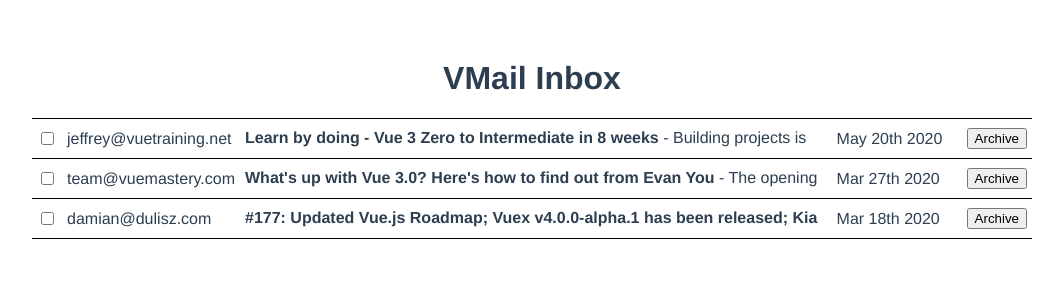
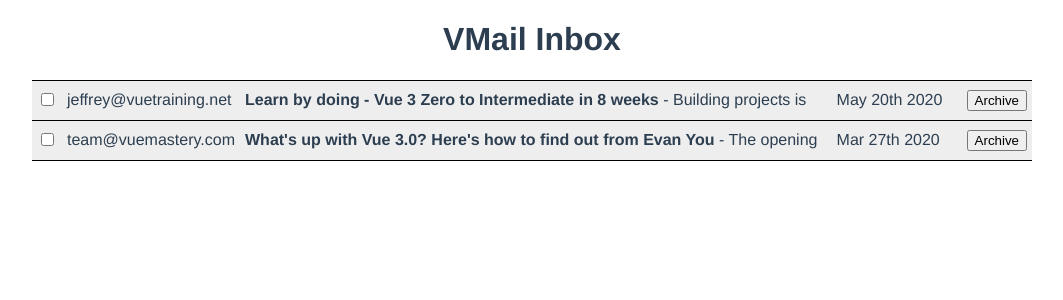
Before and after one commit to wjen/squirrelmail-vue, a Vue app: page / in a window 1280 px wide. Shown: the top 300 px of the page, without its empty margins (108-1171 px from the left). Built offline with nearby package versions, Linux system fonts and the light colour scheme; data requests are answered from the project's data file.

Commit message:
add modal and mailview read and archive

```diff
--- a/db.json
+++ b/db.json
@@ -7,7 +7,8 @@
       "body": "The opening keynote of VueConf US this year was Evan You (the creator of Vue), giving his State of the Vuenion address. He walked us through the journey of getting Vue 3 from a prototype to a reality the past year. He also dove into Vue's overall growth in the community.",
       "sentAt": "2020-03-27T18:25:43.511Z",
       "archived": false,
-      "read": false
+      "read": true,
+      "archive": true
     },
     {
       "id": 2,
@@ -16,7 +17,8 @@
       "body": "Building projects is one of the most effective ways to learn - and _the_ most effective way _remember_ what you've learned - but it can be frustrating.\n\nThis 8-week course takes the pain out of 'learning by doing'.\n\nEach week we give you\n\n* a project that will grow your skills without overwhelming you\n* links to hand-picked resources, such as Vue Mastery videos, that share the knowledge you'll need for the project (no more useless rabbit holes)\n* answers to any and all questions you have while working\n* feedback on your completed code (so you're only learning good habits)\n\nOur instructors are standing by to answer your questions.\n\nReady to learn?",
       "sentAt": "2020-05-20T18:25:43.511Z",
       "archived": false,
-      "read": false
+      "read": true,
+      "archive": true
     },
     {
       "id": 3,
@@ -24,8 +26,9 @@
       "subject": "#177: Updated Vue.js Roadmap; Vuex v4.0.0-alpha.1 has been released; Kia King Ishii join the core team; Nuxt v2.12 released; Videos from Vue.js Amsterdam 2020 are here!",
       "body": "First of all, lets congratulate Kia King Ishii on joining the Vue.js core team! 🎉 He has been doing an incredible job building vuex-orm and will now focus on working on the next versions of Vuex.\n\nSpeaking of which – Vuex v4.0.0-alpha.1 has just been released! This is the version of Vuex that will work with Vue 3.0 but keep the familiar API you know from the current version.",
       "sentAt": "2020-03-18T18:25:43.511Z",
-      "archived": false,
-      "read": true
+      "archived": true,
+      "read": true,
+      "archive": true
     },
     {
       "id": 4,
--- a/package.json
+++ b/package.json
@@ -11,7 +11,8 @@
     "axios": "^0.19.2",
     "core-js": "^3.6.5",
     "date-fns": "^2.17.0",
-    "marked": "^0.8.1",
+    "json-server": "^0.16.3",
+    "marked": "^0.8.2",
     "vue": "^3.0.0"
   },
   "devDependencies": {
--- a/src/App.vue
+++ b/src/App.vue
@@ -1,90 +1,22 @@
 <template>
   <h1>VMail Inbox</h1>
 
-  <table class="mail-table">
-    <tbody>
-      <tr
-        v-for="email in unarchivedEmails"
-        :key="email.id"
-        :class="['clickable', email.read ? 'read' : '']"
-        @click="email.read = true"
-      >
-        <td>
-          <input type="checkbox" />
-        </td>
-        <td>{{ email.from }}</td>
-        <td>
-          <p>
-            <strong>{{ email.subject }}</strong> - {{ email.body }}
-          </p>
-        </td>
-        <td class="date">{{ format(new Date(email.sentAt), "MMM do yyyy") }}</td>
-        <td><button @click="email.archived = true">Archive</button></td>
-      </tr>
-    </tbody>
-  </table>
+  <Suspense>
+    <template #default>
+      <MailTable />
+    </template>
+    <template #fallback>
+      Loading...
+    </template>
+  </Suspense>
 </template>
 
 <script>
-import { format } from "date-fns";
+import MailTable from "@/components/MailTable.vue";
 export default {
   name: "App",
-  data() {
-    return {
-      format,
-      emails: [
-        {
-          id: 1,
-          from: "team@vuemastery.com",
-          subject: "What's up with Vue 3.0? Here's how to find out from Evan You",
-          body:
-            "The opening keynote of VueConf US this year was Evan You (the creator of Vue), giving his State of the Vuenion address. He walked us through the journey of getting Vue 3 from a prototype to a reality the past year. He also dove into Vue's overall growth in the community.",
-          sentAt: "2020-03-27T18:25:43.511Z",
-          archived: false,
-          read: true
-        },
-        {
-          id: 2,
-          from: "jeffrey@vuetraining.net",
-          subject: "Learn by doing - Vue 3 Zero to Intermediate in 8 weeks",
-          body:
-            "Building projects is one of the most effective ways to learn - and _the_ most effective way _remember_ what you've learned - but it can be frustrating.\n\nThis 8-week course takes the pain out of 'learning by doing'.\n\nEach week we give you\n\n* a project that will grow your skills without overwhelming you\n* links to hand-picked resources, such as Vue Mastery videos, that share the knowledge you'll need for the project (no more useless rabbit holes)\n* answers to any and all questions you have while working\n* feedback on your completed code (so you're only learning good habits)\n\nOur instructors are standing by to answer your questions.\n\nReady to learn?",
-          sentAt: "2020-05-20T18:25:43.511Z",
-          archived: false,
-          read: false
-        },
-        {
-          id: 3,
-          from: "damian@dulisz.com",
-          subject:
-            "#177: Updated Vue.js Roadmap; Vuex v4.0.0-alpha.1 has been released; Kia King Ishii join the core team; Nuxt v2.12 released; Videos from Vue.js Amsterdam 2020 are here!",
-          body:
-            "First of all, lets congratulate Kia King Ishii on joining the Vue.js core team! 🎉 He has been doing an incredible job building vuex-orm and will now focus on working on the next versions of Vuex.\n\nSpeaking of which – Vuex v4.0.0-alpha.1 has just been released! This is the version of Vuex that will work with Vue 3.0 but keep the familiar API you know from the current version.",
-          sentAt: "2020-03-18T18:25:43.511Z",
-          archived: false,
-          read: false
-        },
-        {
-          id: 4,
-          from: "anthony@vuejsdevelopers.com",
-          subject: "'Vue 3 Release Roadmap' + 6 more must-read articles from this week",
-          body: "Newsletter Issue #161",
-          sentAt: "2020-03-24T18:25:43.511Z",
-          archived: true,
-          read: false
-        }
-      ]
-    };
-  },
-  computed: {
-    sortedEmails() {
-      return this.emails.slice().sort((e1, e2) => {
-        return e1.sentAt < e2.sentAt ? 1 : -1;
-      });
-    },
-    unarchivedEmails() {
-      return this.sortedEmails.filter(e => !e.archived);
-    }
+  components: {
+    MailTable
   }
 };
 </script>
@@ -97,6 +29,8 @@
   text-align: center;
   color: #2c3e50;
   margin-top: 60px;
+  max-width: 1000px;
+  margin: 0 auto;
 }
 /* Global Styles */
 
@@ -106,18 +40,17 @@
 
 /* Mail Table */
 .mail-table {
-  max-width: 1000px;
-  margin: auto;
   border-collapse: collapse;
 
   tr {
     height: 40px;
-  }
-  &.read {
-    background-color: #eee;
-  }
-  &:first-of-type td {
-    border-top: 1px solid black;
+
+    &.read {
+      background-color: #eee;
+    }
+    &:first-of-type td {
+      border-top: 1px solid black;
+    }
   }
 
   td {
@@ -125,7 +58,7 @@
     padding: 5px;
     text-align: left;
 
-    & p {
+    p {
       max-height: 1.2em;
       overflow-y: hidden;
       margin: 0;
@@ -136,4 +69,33 @@
     }
   }
 }
+/* Modal */
+.modal,
+.overlay {
+  width: 100%;
+  height: 100%;
+  position: fixed;
+  left: 0;
+  top: 0;
+}
+.overlay {
+  opacity: 0.5;
+  background-color: black;
+}
+.modal-card {
+  position: relative;
+  max-width: 80%;
+  margin: auto;
+  margin-top: 30px;
+  padding: 20px;
+  background-color: white;
+  min-height: 500px;
+  z-index: 10;
+  // opacity: 1;
+}
+
+/* Email Modal */
+.email-display {
+  text-align: left;
+}
 </style>
--- /dev/null
+++ b/src/components/MailTable.vue
@@ -0,0 +1,76 @@
+<template>
+  <table class="mail-table">
+    <tbody>
+      <tr
+        v-for="email in unarchivedEmails"
+        :key="email.id"
+        :class="['clickable', email.read ? 'read' : '']"
+        @click="openEmail(email)"
+      >
+        <td>
+          <input type="checkbox" />
+        </td>
+        <td>{{ email.from }}</td>
+        <td>
+          <p>
+            <strong>{{ email.subject }}</strong> - {{ email.body }}
+          </p>
+        </td>
+        <td class="date">{{ format(new Date(email.sentAt), "MMM do yyyy") }}</td>
+        <td><button @click="archiveEmail(email)">Archive</button></td>
+      </tr>
+    </tbody>
+  </table>
+  <ModalView v-if="openedEmail" @closeModal="openedEmail = null">
+    <MailView v-if="openedEmail" :email="openedEmail" />
+  </ModalView>
+</template>
+
+<script>
+import { format } from "date-fns";
+import { ref } from "vue";
+import axios from "axios";
+import MailView from "@/components/MailView.vue";
+import ModalView from "@/components/ModalView.vue";
+export default {
+  async setup() {
+    let response = await axios.get("http://localhost:3000/emails");
+    let emails = response.data;
+    return {
+      format,
+      emails: ref(emails),
+      openedEmail: ref(null)
+    };
+  },
+  components: {
+    MailView,
+    ModalView
+  },
+  computed: {
+    sortedEmails() {
+      return this.emails.slice().sort((e1, e2) => {
+        return e1.sentAt < e2.sentAt ? 1 : -1;
+      });
+    },
+    unarchivedEmails() {
+      return this.sortedEmails.filter(e => !e.archived);
+    }
+  },
+  methods: {
+    openEmail(email) {
+      email.read = true;
+      this.updateEmail(email);
+      this.openedEmail = email;
+    },
+    archiveEmail(email) {
+      email.archived = true;
+      this.updateEmail(email);
+    },
+    updateEmail(email) {
+      axios.put(`http://localhost:3000/emails/${email.id}`, email);
+    }
+  }
+};
+</script>
+
+<style scoped></style>
--- /dev/null
+++ b/src/components/MailView.vue
@@ -0,0 +1,32 @@
+<template>
+  <div class="email-display">
+    <h2 class="mb-0">
+      Subject: <strong> {{ email.subject }}</strong>
+    </h2>
+    <div>
+      <em>From {{ email.from }} on {{ format(new Date(email.sentAt), "MMM do yyyy") }}</em>
+    </div>
+    <div v-html="marked(email.body)" />
+  </div>
+</template>
+
+<script>
+import { format } from "date-fns";
+import marked from "marked";
+export default {
+  setup() {
+    return {
+      format,
+      marked
+    };
+  },
+  props: {
+    email: {
+      type: Object,
+      required: true
+    }
+  }
+};
+</script>
+
+<style></style>
--- /dev/null
+++ b/src/components/ModalView.vue
@@ -0,0 +1,31 @@
+<template>
+  <div class="modal">
+    <div class="overlay" @click="emit('closeModal')"></div>
+    <div class="modal-card">
+      <slot />
+    </div>
+  </div>
+</template>
+
+<script>
+import { onBeforeUnmount } from "vue";
+export default {
+  setup(props, { emit }) {
+    let onKeydown = event => {
+      console.log(event.key);
+      if (event.key === "Escape") {
+        emit("closeModal");
+      }
+    };
+    window.addEventListener("keydown", onKeydown);
+    onBeforeUnmount(() => {
+      window.removeEventListener("keydown", onKeydown);
+    });
+    return {
+      emit
+    };
+  }
+};
+</script>
+
+<style></style>
```
Also changed, not shown: src/components/HelloWorld.vue (deleted, +0 -114 lines), 1 other file (tests, documents, lock files or other folders).
